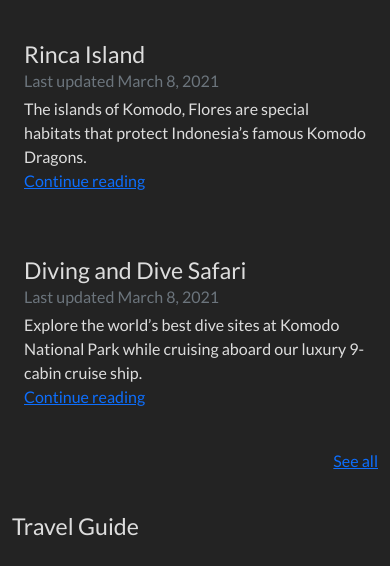
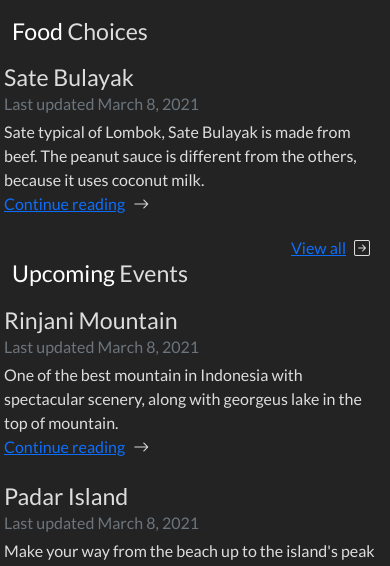
Before and after one commit to idoyudha/visit_komodo, a Django app: page / in a window 390 px wide. Shown: the part 2029-2595 px from the top of the page. Run offline with Django 3.2, Linux system fonts and the light colour scheme; data comes from the database, SQL or seed files in the repository; both versions use the stored data as it was after the commit; some libraries are stand-ins or nearby versions.

Commit message:
Finishing landing page

```diff
--- a/visit_komodo/templates/visit_komodo/index.html
+++ b/visit_komodo/templates/visit_komodo/index.html
@@ -3,10 +3,52 @@
 {% load humanize %}
 
 {% block body %}
+
+<!-- Carousel -->
+<div id="carouselExampleDark" class="carousel carousel-dark slide" data-bs-ride="carousel">
+  <div class="carousel-indicators">
+    <button type="button" data-bs-target="#carouselExampleDark" data-bs-slide-to="0" class="active" aria-current="true" aria-label="Slide 1"></button>
+    <button type="button" data-bs-target="#carouselExampleDark" data-bs-slide-to="1" aria-label="Slide 2"></button>
+    <button type="button" data-bs-target="#carouselExampleDark" data-bs-slide-to="2" aria-label="Slide 3"></button>
+  </div>
+  <div class="carousel-inner">
+    <div class="carousel-item active" data-bs-interval="10000">
+      <img src="https://miro.medium.com/max/3840/1*GXy_n2etfjQUZRv_8S49Zg.jpeg" class="d-block w-100" alt="...">
+      <div class="carousel-caption d-none d-md-block">
+          <div class="jumbotron jumbotron-fluid bg-transparent">
+              <div class="container">
+                <h1 class="display-4">VISIT KOMODO</h1>
+              </div>
+          </div>
+      </div>
+    </div>
+    {% for data in destination %}
+    <div class="carousel-item" data-bs-interval="3000">
+      <img src="{{ data.image_url }}" class="d-block w-100" alt="...">
+      <div class="carousel-caption d-none d-md-block">
+          <div class="jumbotron jumbotron-fluid bg-transparent">
+              <div class="container">
+                  <h1 class="display-4">{{ data.title }}</h1>
+              </div>
+          </div>
+      </div>
+    </div>
+    {% endfor %}
+  </div>
+  <button class="carousel-control-prev" data-bs-target="#carouselExampleDark"  data-bs-slide="prev">
+    <span class="carousel-control-prev-icon" aria-hidden="true"></span>
+    <span class="visually-hidden">Previous</span>
+  </button>
+  <button class="carousel-control-next" type="button" data-bs-target="#carouselExampleDark"  data-bs-slide="next">
+    <span class="carousel-control-next-icon" aria-hidden="true"></span>
+    <span class="visually-hidden">Next</span>
+  </button>
+</div>
+
 <!-- Grid Cards -->
 <!-- Popular Destination -->
 <div class="container-lg" style="margin-top: 40px;">
-    <h3 style="margin-bottom: 15px;"><span class="font-red">Popular Destination</h3>
+    <h3 style="margin-bottom: 15px;"><span class="font-red">Popular <span class="font-white">Destination</span></h3>
 
     <div class="row row-cols-1 row-cols-md-5 g-6">
       {% for data in destination %}
@@ -22,7 +64,12 @@
         </div>
       {% endfor %}
     </div>
-    <div class="float-end"><a href="{% url 'destination' %}">See all</a></div>
+    <div class="float-end"><a href="{% url 'destination' %}">View all<i class="bi bi-arrow-right-square mx-2"></i></a></div>
+</div>
+
+<div class="image">
+  <img src="https://www.fodors.com/wp-content/uploads/2019/04/TraditionalfoodsinJava__HERO_shutterstock_1161085942.jpg" alt="..." class="img-between">
+  <h1>Disover your food heaven</h1>
 </div>
 
 <!-- Top List -->
@@ -30,7 +77,7 @@
     <div class="row">
       <!-- Top Food -->
       <div class="col-sm">
-        <h3 style="margin-bottom: 15px;">Food Choices</h3>
+        <h3 style="margin-bottom: 15px;"><span class="font-red">Food <span class="font-white">Choices</span></h3>
 
         {% for data in food %}
         <div class="card mb-3">
@@ -38,25 +85,25 @@
             <div class="col-md-4 d-none d-md-block">
               <img class="card-img" src="{{ data.image_url }}" alt="food" height="100%" style="object-fit: cover;">
             </div>
-            <div class="col-md-8 p-4">
+            <div class="col-md-8 p-1">
                 <h3 class="mb-0">{{ data.title }}</h3>
                 <div class="mb-1 text-muted">Last updated {{ data.date_created | naturalday }}</div>
                 <p class="card-text mb-auto">{{ data.description }}</p>
-                <a href="{% url 'view_food' data.title %}" class="stretched-link">Continue reading</a>
+                <a href="{% url 'view_food' data.title %}" class="stretched-link">Continue reading<i class="bi bi-arrow-right mx-2"></i></a>
             </div>
           </div>
         </div>
         {% endfor %}
 
         <div class="float-end">
-          <a href="{% url 'food' %}">See all</a>
+          <a href="{% url 'food' %}">View all<i class="bi bi-arrow-right-square mx-2"></i></a>
         </div>
 
       </div>
 
       <!-- Top Events -->
       <div class="col-sm">
-        <h3 style="margin-bottom: 15px;">Upcoming Events</h3>
+        <h3 style="margin-bottom: 15px;"><span class="font-red">Upcoming <span class="font-white">Events</span></h3>
 
         {% for data in event %}
         <div class="card mb-3">
@@ -64,27 +111,32 @@
             <div class="col-md-4 d-none d-md-block">
               <img class="card-img" src="{{ data.image_url }}" alt="event" height="100%" style="object-fit: cover;">
             </div>
-            <div class="col-md-8 p-4">
+            <div class="col-md-8 p-1">
                 <h3 class="mb-0">{{ data.title }}</h3>
                 <div class="mb-1 text-muted">Last updated {{ data.date_created | naturalday }}</div>
                 <p class="card-text mb-auto">{{ data.description }}</p>
-                <a href="{% url 'view_event' data.title %}" class="stretched-link">Continue reading</a>
+                <a href="{% url 'view_event' data.title %}" class="stretched-link">Continue reading<i class="bi bi-arrow-right mx-2"></i></a>
             </div>
           </div>
         </div>
         {% endfor %}
 
         <div class="float-end">
-          <a href="{% url 'event' %}">See all</a>
+          <a href="{% url 'event' %}">View all<i class="bi bi-arrow-right-square mx-2"></i></a>
         </div>
       </div>
     </div>
 
 </div>
 
+<div class="image">
+    <img src="https://thumbor.forbes.com/thumbor/fit-in/1200x0/filters%3Aformat%28jpg%29/https%3A%2F%2Fspecials-images.forbesimg.com%2Fimageserve%2F5ffc6346d65604028a6132f7%2F0x0.jpg%3FcropX1%3D0%26cropX2%3D3958%26cropY1%3D429%26cropY2%3D2656" alt="..." class="img-between">
+    <h1>Prepare for everything</h1>
+</div>
+
 <!-- Travel Guide -->
 <div class="container-lg" style="margin-top: 40px;">
-    <h3 style="margin-bottom: 15px;">Travel Guide</h3>
+    <h3 style="margin-bottom: 15px;"><span class="font-red">Travel <span class="font-white">Guide</span></h3>
 
     <div class="row row-cols-1 row-cols-md-5 g-6">
       {% for data in blog %}
@@ -96,13 +148,13 @@
           </div>
           <div class="card-body" style="padding: 0;">
             <p class="card-text">{{ data.short_description }}</p>
-            <a href="{% url 'view_travelguide' data.title %}" class="btn btn-primary btn-sm">Continue reading</a>
+            <a href="{% url 'view_travelguide' data.title %}" class="btn btn-primary btn-sm">Continue reading<i class="bi bi-arrow-right mx-2"></i></a>
           </div>
         </div>
       </div>
       {% endfor %}
     </div>
-    <div class="float-end"><a href="{% url 'travel_guide' %}">See all</a></div>
+    <div class="float-end"><a href="{% url 'travel_guide' %}">View all<i class="bi bi-arrow-right-square mx-2"></i></a></div>
 </div>
 
 {% endblock %}
--- a/visit_komodo/templates/visit_komodo/submenu/destination.html
+++ b/visit_komodo/templates/visit_komodo/submenu/destination.html
@@ -13,7 +13,7 @@
     </div>
     <div class="carousel-inner">
       <div class="carousel-item active" data-bs-interval="10000">
-        <img src="https://miro.medium.com/max/3840/1*GXy_n2etfjQUZRv_8S49Zg.jpeg" class="d-block w-100" alt="...">
+        <img src="https://img.jakpost.net/c/2017/11/09/2017_11_09_35598_1510218550._large.jpg" class="d-block w-100" alt="...">
         <div class="carousel-caption d-none d-md-block">
             <div class="jumbotron jumbotron-fluid bg-transparent">
                 <div class="container">
--- a/visit_komodo/templates/visit_komodo/submenu/event.html
+++ b/visit_komodo/templates/visit_komodo/submenu/event.html
@@ -12,7 +12,7 @@
     </div>
     <div class="carousel-inner">
       <div class="carousel-item active" data-bs-interval="10000">
-        <img src="https://miro.medium.com/max/3840/1*GXy_n2etfjQUZRv_8S49Zg.jpeg" class="d-block w-100" alt="...">
+        <img src="https://www.indonesia.travel/content/dam/indtravelrevamp/en/event/experience-the-magnificent-komodo-festival-2018/Header.jpg" class="d-block w-100" alt="...">
         <div class="carousel-caption d-none d-md-block">
             <div class="jumbotron jumbotron-fluid bg-transparent">
                 <div class="container">
--- a/visit_komodo/templates/visit_komodo/submenu/food.html
+++ b/visit_komodo/templates/visit_komodo/submenu/food.html
@@ -12,7 +12,7 @@
     </div>
     <div class="carousel-inner">
       <div class="carousel-item active" data-bs-interval="10000">
-        <img src="https://miro.medium.com/max/3840/1*GXy_n2etfjQUZRv_8S49Zg.jpeg" class="d-block w-100" alt="...">
+        <img src="https://www.fodors.com/wp-content/uploads/2019/04/TraditionalfoodsinJava__HERO_shutterstock_1161085942.jpg" class="d-block w-100" alt="...">
         <div class="carousel-caption d-none d-md-block">
             <div class="jumbotron jumbotron-fluid bg-transparent">
                 <div class="container">
--- a/visit_komodo/templates/visit_komodo/submenu/travel_guide.html
+++ b/visit_komodo/templates/visit_komodo/submenu/travel_guide.html
@@ -13,7 +13,7 @@
     </div>
     <div class="carousel-inner">
       <div class="carousel-item active" data-bs-interval="10000">
-        <img src="https://miro.medium.com/max/3840/1*GXy_n2etfjQUZRv_8S49Zg.jpeg" class="d-block w-100" alt="...">
+        <img src="https://thumbor.forbes.com/thumbor/fit-in/1200x0/filters%3Aformat%28jpg%29/https%3A%2F%2Fspecials-images.forbesimg.com%2Fimageserve%2F5ffc6346d65604028a6132f7%2F0x0.jpg%3FcropX1%3D0%26cropX2%3D3958%26cropY1%3D429%26cropY2%3D2656" class="d-block w-100" alt="...">
         <div class="carousel-caption d-none d-md-block">
             <div class="jumbotron jumbotron-fluid bg-transparent">
                 <div class="container">
```
Also changed, not shown: visit_komodo/static/css/styles.css (+33 -1 lines), db.sqlite3. Lines whose indentation alone changed are shown as unchanged.
